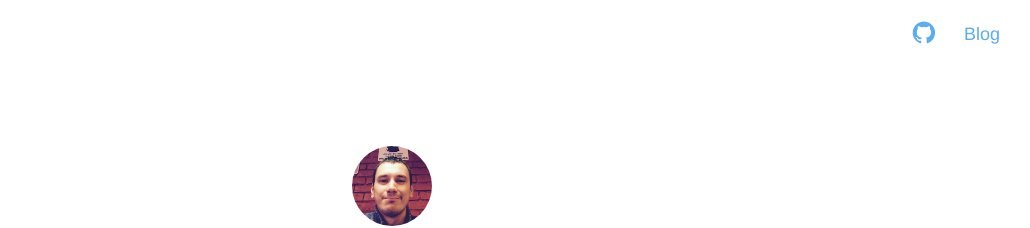
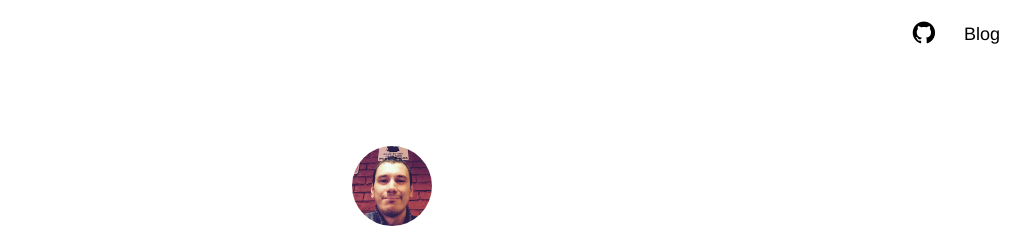
Before and after one commit to ArtemGrinn/artemgrinn.github.io, a Jekyll site: the page built from index.html, in a window 1280 px wide. Shown: the top 228 px of the page, without its empty margins (248-1278 px from the left). Built offline with Jekyll 4.4.1, drawn with Linux system fonts in a browser that asks for light colours; nearby versions of some CDN libraries; the list of posts is cut into pages by our own code.

Commit message:
Update style.css

```diff
--- a/assets/css/style.css
+++ b/assets/css/style.css
@@ -123,14 +123,14 @@ nav.main-nav {
 
 nav.main-nav a {
 	padding: 8px 12px;
-	color: #5badf0;
+	color: #000;
 	font-size: 18px;
 	line-height: 1.35;
 	border-radius: 3px;
 
 }
 nav.main-nav a:hover{
-	color: #000;
+	color: #5badf0;
 }
 nav.main-nav a .fa{
 	font-size: 26px;
```
